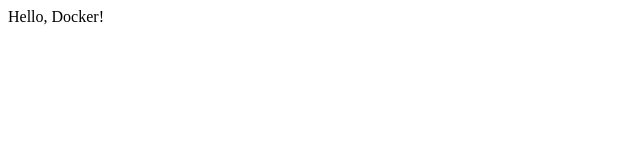
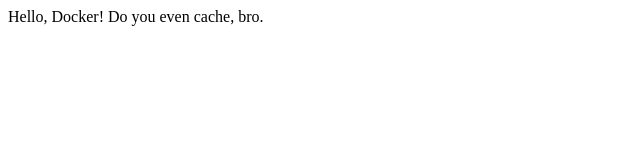
Before and after one commit to greg-cook/docker-test, a plain HTML site: page index.html in a window 1280 px wide. Shown: the whole page, without its empty margins (0-640 px from the left). Drawn offline with Linux system fonts and the light colour scheme.

Commit message:
Update index.html

```diff
--- a/index.html
+++ b/index.html
@@ -6,5 +6,6 @@
   </head>
   <body>
     Hello, Docker!
+    Do you even cache, bro.
   </body>
 </html>
```
